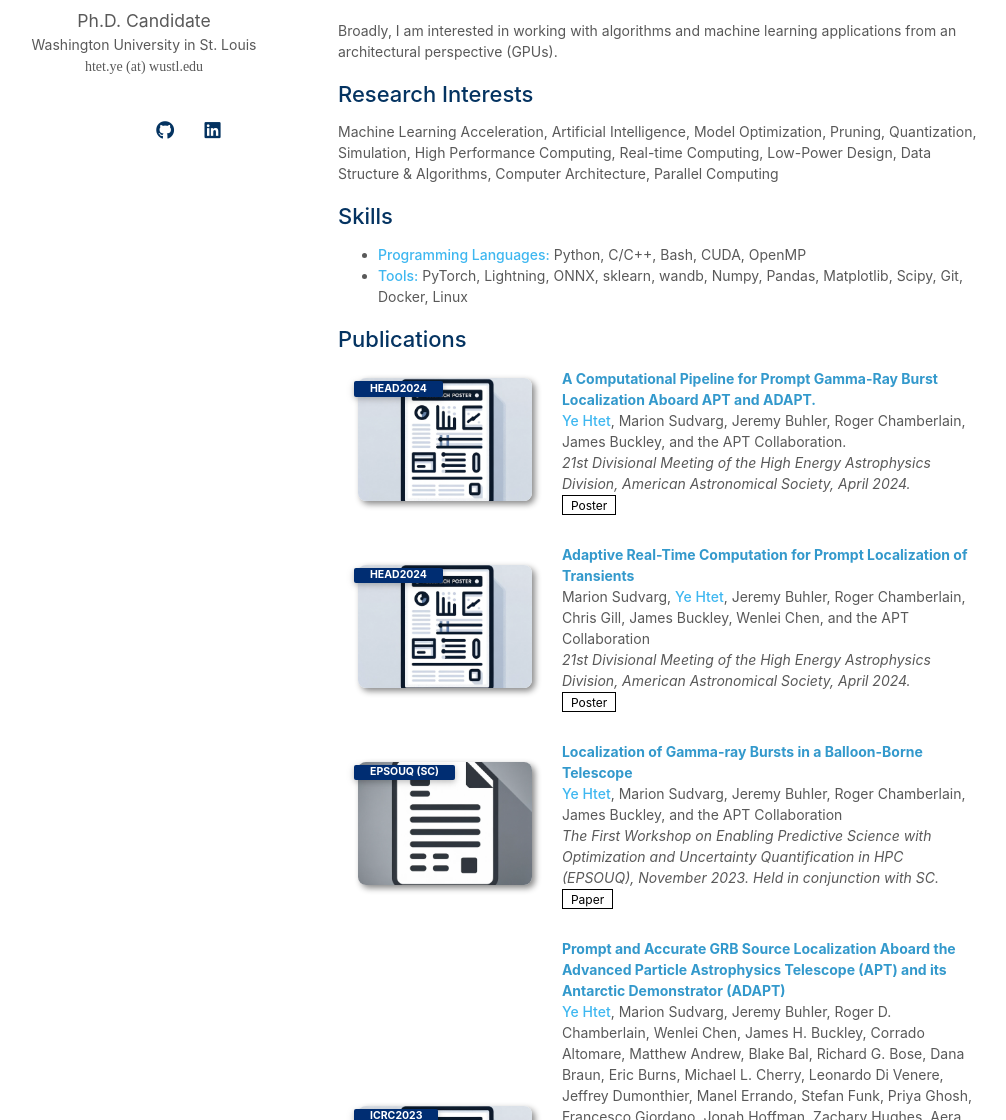
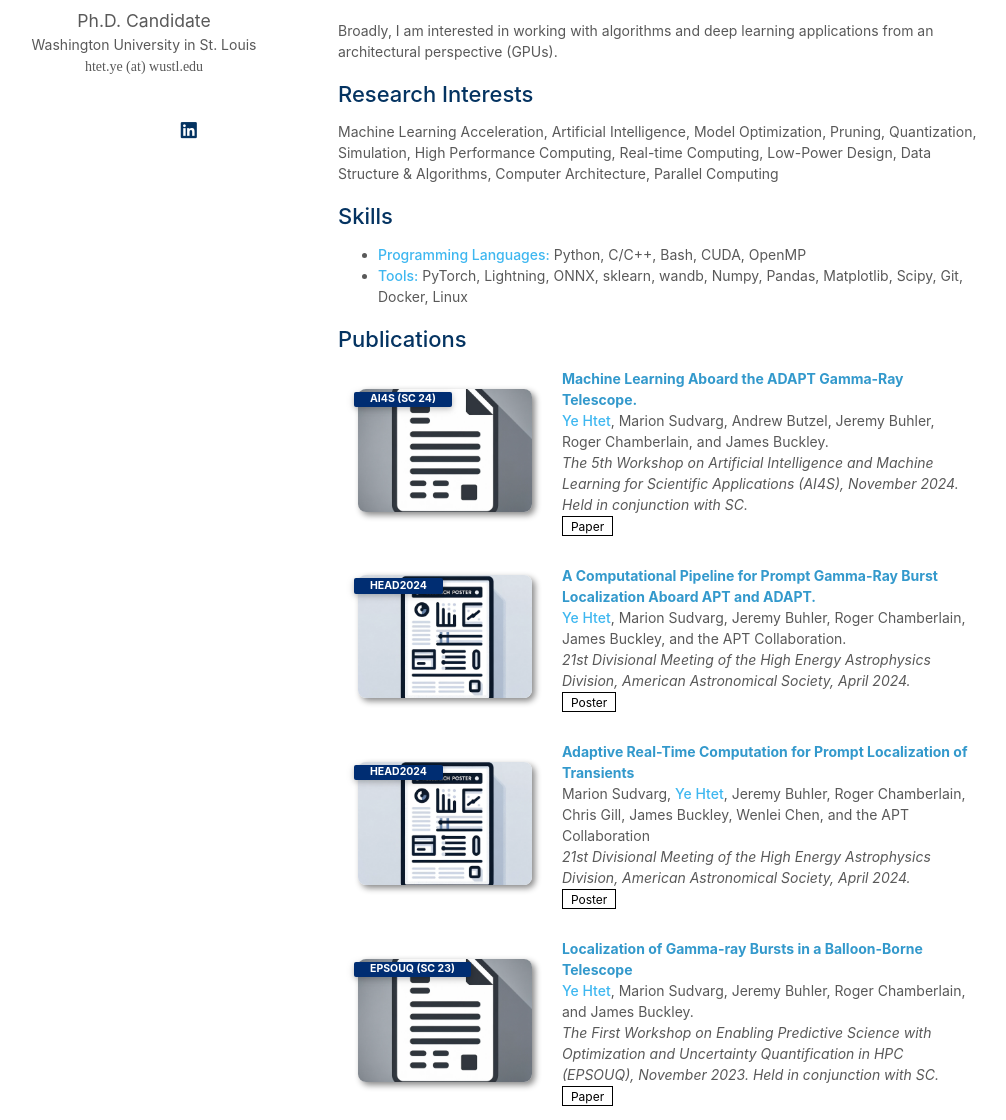
Before and after one commit to htet-ye/htet-ye.github.io, a Jekyll site: the page built from index.md, in a window 1280 px wide and 1400 px high. Shown: the part 280-1400 px from the top of the window, without its empty margins (132-1138 px from the left). Built offline with Jekyll 4.4.1, drawn with Linux system fonts in a browser that asks for light colours; nearby versions of some CDN libraries; a style sheet for code colours, icons or effects is not loaded; our own code applies the rules of GitHub Pages for plain Markdown files.

Commit message:
added ai4s and removed github link

```diff
--- a/_config.yml
+++ b/_config.yml
@@ -14,7 +14,7 @@
 # If you don't need one of them, you may delete the corresponding line.
 google_scholar: https://scholar.google.com/citations?user=3OjLAMcAAAAJ&hl=en&oi=ao
 cv_link: assets/files/htet_ye-cv.pdf
-github_link: https://github.com/htet-ye
+# github_link: https://github.com/htet-ye
 linkedin: https://www.linkedin.com/in/htet-ye/
 # twitter: https://twitter.com/
 
--- a/_data/publications.yml
+++ b/_data/publications.yml
@@ -1,4 +1,12 @@
 main:
+
+  - title: Machine Learning Aboard the ADAPT Gamma-Ray Telescope.
+    authors: <strong>Ye Htet</strong>, Marion Sudvarg, Andrew Butzel, Jeremy Buhler, Roger Chamberlain, and James Buckley.
+    conference_short: AI4S (SC 24)
+    conference: The 5th Workshop on Artificial Intelligence and Machine Learning for Scientific Applications (AI4S), November 2024. Held in conjunction with SC.
+    pdf: ./assets/files/papers/ai4s_sc2024.pdf
+    paper: ./assets/files/papers/ai4s_sc2024.pdf
+    image: ./assets/img/defaults/default_paper.png
 
   - title: A Computational Pipeline for Prompt Gamma-Ray Burst Localization Aboard APT and ADAPT.
     authors: <strong>Ye Htet</strong>, Marion Sudvarg, Jeremy Buhler, Roger Chamberlain, James Buckley, and the APT Collaboration.
@@ -17,8 +25,8 @@
     image: ./assets/img/defaults/default_poster.png
 
   - title: Localization of Gamma-ray Bursts in a Balloon-Borne Telescope
-    authors: <strong>Ye Htet</strong>, Marion Sudvarg, Jeremy Buhler, Roger Chamberlain, James Buckley, and the APT Collaboration
-    conference_short: EPSOUQ (SC)
+    authors: <strong>Ye Htet</strong>, Marion Sudvarg, Jeremy Buhler, Roger Chamberlain, and James Buckley.
+    conference_short: EPSOUQ (SC 23)
     conference: The First Workshop on Enabling Predictive Science with Optimization and Uncertainty Quantification in HPC (EPSOUQ), November 2023. Held in conjunction with SC.
     pdf: ./assets/files/papers/epsouq_sc2023.pdf
     paper: ./assets/files/papers/epsouq_sc2023.pdf
--- a/index.md
+++ b/index.md
@@ -8,7 +8,7 @@
 
 I am currently working on the computational pipeline for the Advanced Particle Astrophysics Telescope (APT) and the Antarctic Demonstrator for the Advanced Particle Astrophysics Telescope ([ADAPT](https://adapt.physics.wustl.edu/)) for Gamma-Ray Burst (GRB) localization.
 
-Broadly, I am interested in working with algorithms and machine learning applications from an architectural perspective (GPUs).
+Broadly, I am interested in working with algorithms and deep learning applications from an architectural perspective (GPUs).
 
 ## Research Interests
 
```
Also changed, not shown: 1 other file.
